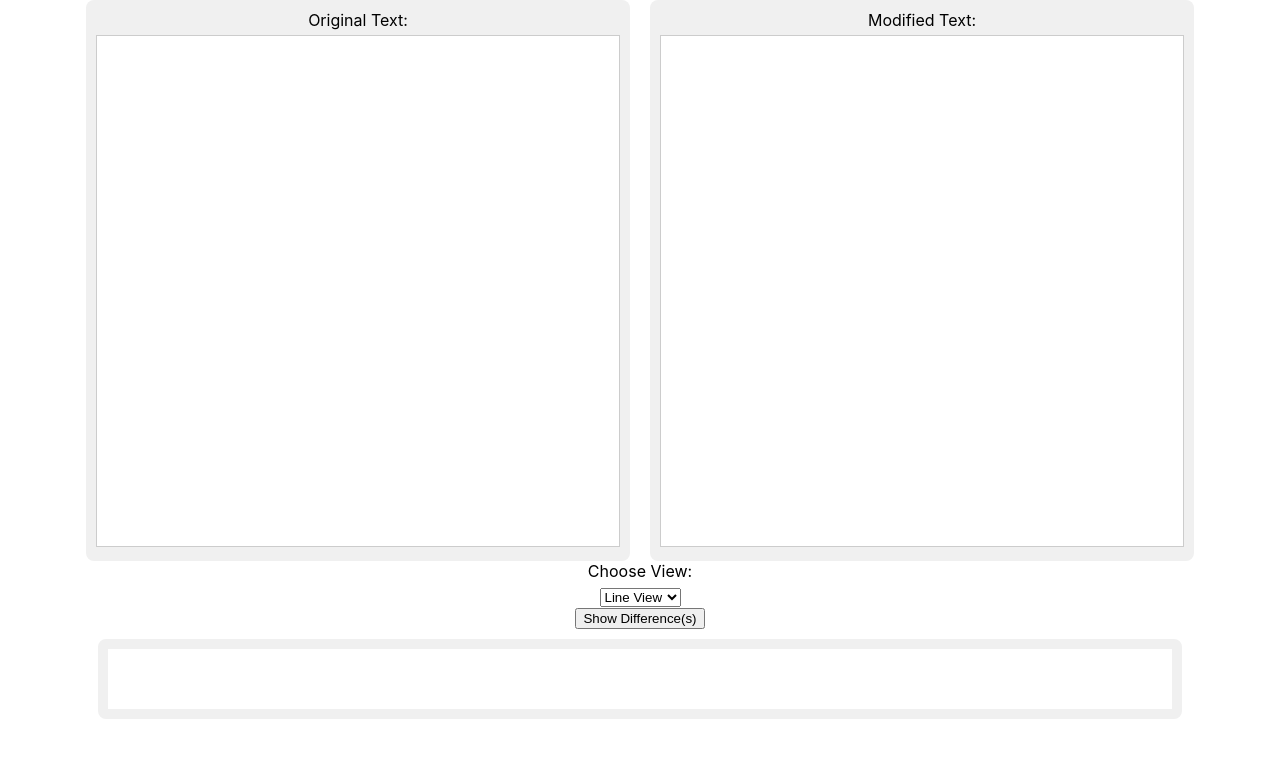
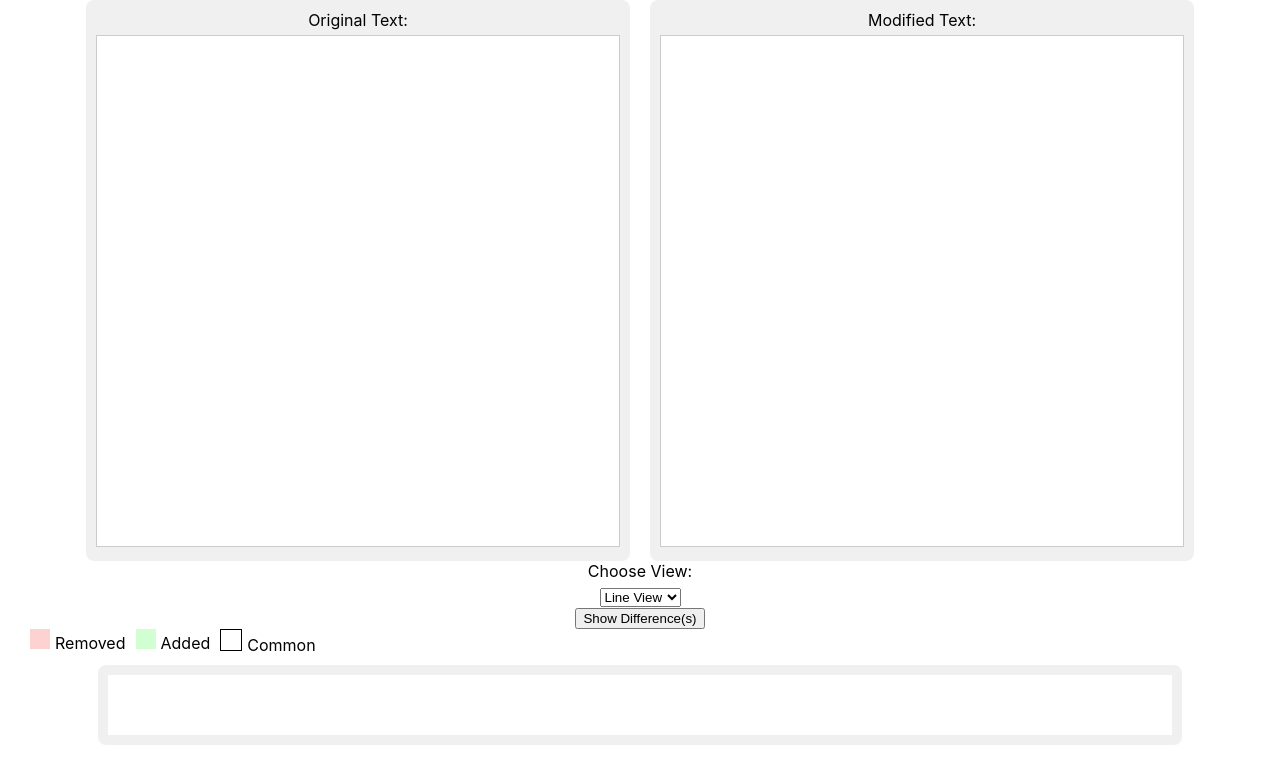
Before and after one commit to vinaysuyal/diffChecker, a React (Create React App) app: page / in a window 1280 px wide. Both pictures are taken after a click on the button "Show Difference(s)". Shown: the top 784 px of the page. Built offline with nearby package versions, Linux system fonts and the light colour scheme.

Commit message:
Legend Added

```diff
--- a/src/App.css
+++ b/src/App.css
@@ -50,6 +50,7 @@
   text-align: left;
 }
 .output div {
+  overflow: auto;
   margin: 10px;
   width: 80vw;
   padding: 20px;
@@ -80,6 +81,17 @@ label {
   display: block; /* Ensure labels are displayed as block elements */
   margin-bottom: 5px; /* Add spacing between label and textarea */
 }
+.legend {
+  display: flex;
+  margin-left: 20px;
+}
+.legend-color {
+  display: inline-block;
+  width: 20px;
+  height: 20px;
+  margin-left: 10px;
+  margin-right: 5px;
+}
 
 @media screen and (min-width: 851px) {
   .input {
--- a/src/Pages/DiffCheck.js
+++ b/src/Pages/DiffCheck.js
@@ -19,7 +19,6 @@ function DiffChecker() {
         outputView
       );
     else differences = analyseDifferences(original, modified, outputView);
-    console.log(differences);
     setDifferences(differences);
   };
   const handleViewChange = (event) => {
@@ -69,6 +68,30 @@ function DiffChecker() {
       </span>
 
       {differences.length > 0 && (
+        <>
+          <div className="legend">
+            <div className="legend-item">
+              <span
+                className="legend-color"
+                style={{ backgroundColor: "#FFD2D2" }}
+              ></span>
+              <span>Removed</span>
+            </div>
+            <div className="legend-item">
+              <span
+                className="legend-color"
+                style={{ backgroundColor: "#D2FFD2" }}
+              ></span>
+              <span>Added</span>
+            </div>
+            <div className="legend-item">
+              <span
+                className="legend-color"
+                style={{ backgroundColor: "#FFFFFF", border: "1px solid #000" }}
+              ></span>
+              <span>Common</span>
+            </div>
+          </div>
           <div className="output">
             <div>
               {differences.map((obj) => {
@@ -99,6 +122,7 @@ function DiffChecker() {
               })}
             </div>
           </div>
+        </>
       )}
     </>
   );
```
Lines whose indentation alone changed are shown as unchanged.
